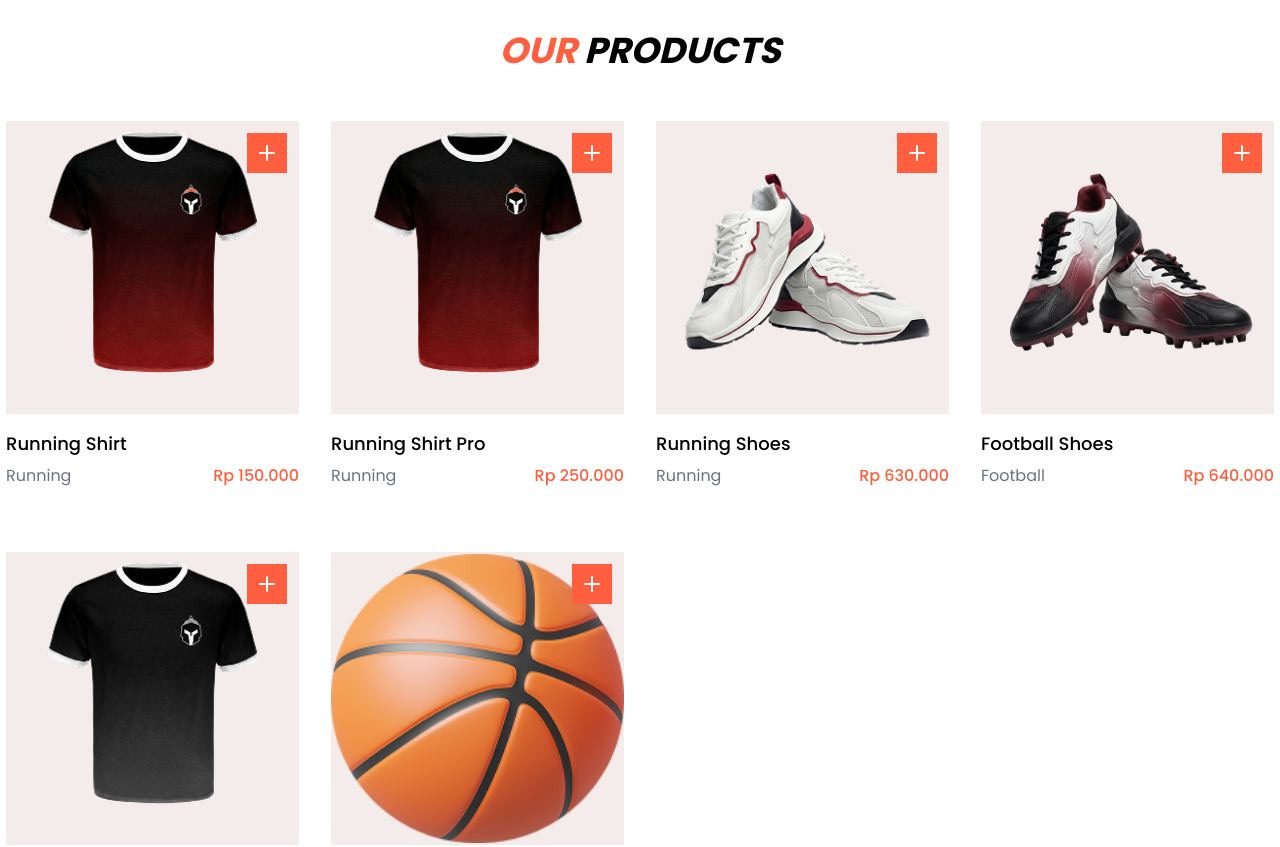
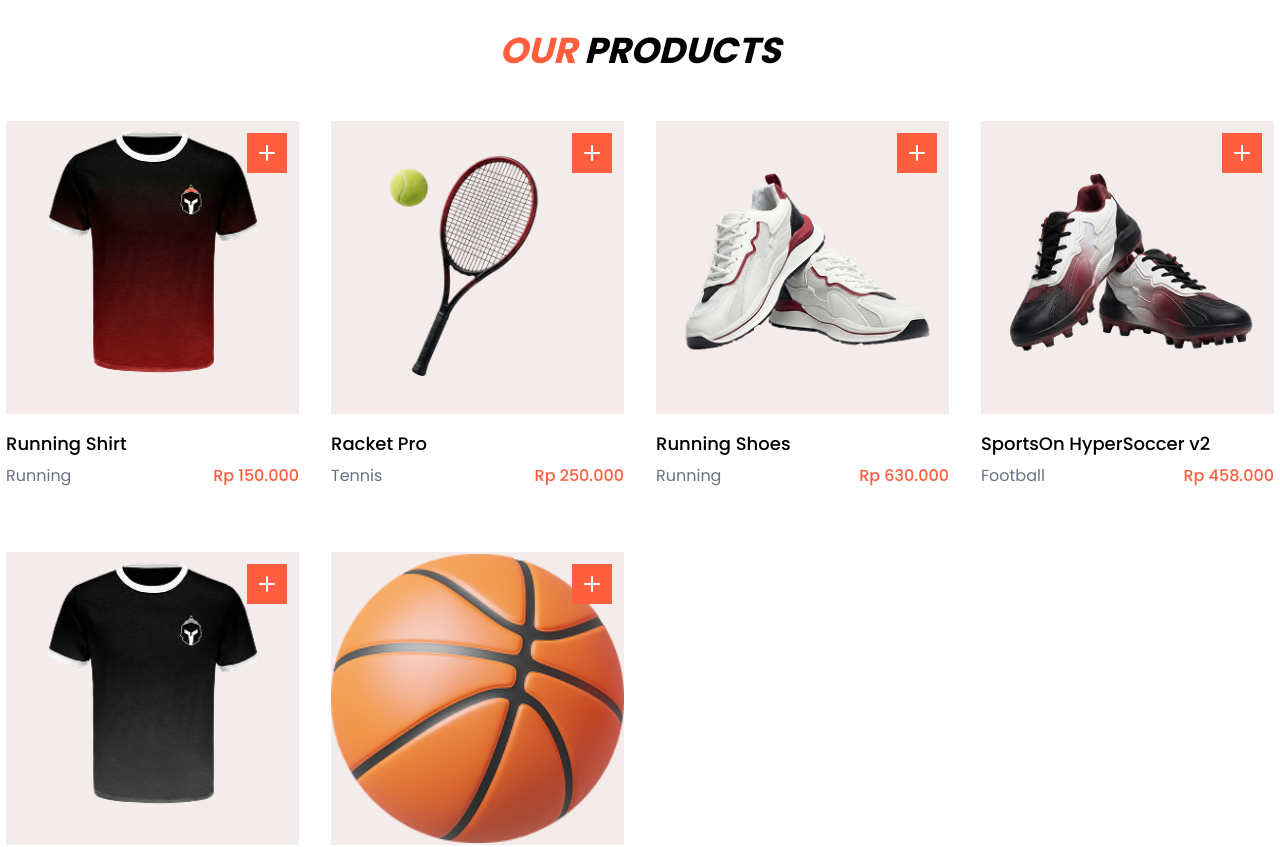
Before and after one commit to degafr/sporton-fe-vercel-deploy, a Next.js app: page / in a window 1280 px wide. Shown: the part 1300-2147 px from the top of the page. Built offline with nearby package versions, Linux system fonts and the light colour scheme.

Commit message:
feat cart popup

```diff
--- a/app/(landing)/components/home/products.tsx
+++ b/app/(landing)/components/home/products.tsx
@@ -2,6 +2,7 @@ import Image from "next/image";
 import Link from "next/link";
 import Button from "../ui/button";
 import { FiPlus } from "react-icons/fi";
+import priceFormatter from "@/app/utils/price-formatter";
 
 const productList = [
   {
@@ -11,10 +12,10 @@ const productList = [
     imgUrl: "product-1.png",
   },
   {
-    name: "Running Shirt Pro",
-    category: "Running",
+    name: "Racket Pro",
+    category: "Tennis",
     price: 250000,
-    imgUrl: "product-1.png",
+    imgUrl: "product-2.png",
   },
   {
     name: "Running Shoes",
@@ -23,9 +24,9 @@ const productList = [
     imgUrl: "product-3.png",
   },
   {
-    name: "Football Shoes",
+    name: "SportsOn HyperSoccer v2",
     category: "Football",
-    price: 640000,
+    price: 458000,
     imgUrl: "product-4.png",
   },
   {
@@ -71,11 +72,7 @@ const ProductsSection = () => {
             <div className="flex justify-between mb-8">
               <div className="text-gray-500">{product.category}</div>
               <div className="font-medium text-primary">
-                {Intl.NumberFormat("id-ID", {
-                  style: "currency",
-                  currency: "IDR",
-                  maximumSignificantDigits: 3,
-                }).format(product.price)}
+                {priceFormatter(product.price)}
               </div>
             </div>
           </Link>
--- a/app/(landing)/components/layouts/header.tsx
+++ b/app/(landing)/components/layouts/header.tsx
@@ -1,8 +1,13 @@
+"use client";
+
 import Image from "next/image";
 import Link from "next/link";
 import {FiSearch, FiShoppingBag} from "react-icons/fi"
+import CartPopup from "../ui/cart-popup";
+import { useState } from "react";
 
 const Header =() => {
+    const [isCartPopupOpen, setIsCartPopupOpen] = useState(false);
     return <header>
     <div className="flex justify-between gap-10 container mx-auto py-7">
     <Image
@@ -18,12 +23,13 @@ const Header =() => {
         </nav>
     <div className="flex gap-10">
         <FiSearch size={24}/>
-        <div className="relative">
+        <button className="relative cursor-pointer" onClick={() => setIsCartPopupOpen(!isCartPopupOpen)}>
             <FiShoppingBag size={24}/>
             <div className="bg-primary rounded-full w-3.5 h-3.5 absolute -top-1 -right-1 text-[9px] text-white text-center">
               3
             </div>
-            </div>
+            </button>
+            {isCartPopupOpen && <CartPopup />}
         </div>
     </div>
 
--- a/app/(landing)/components/product-detail/product-action.tsx
+++ b/app/(landing)/components/product-detail/product-action.tsx
@@ -1,32 +1,40 @@
-import { FiArrowDown, FiArrowRight, FiArrowUp, FiChevronDown, FiChevronUp, FiShoppingBag } from "react-icons/fi";
+"use client";
+
+import {FiArrowRight,FiChevronDown,FiChevronUp,FiShoppingBag,} from "react-icons/fi";
 import Button from "../ui/button";
+import { useState } from "react";
+
 
 const ProductActions = () => {
-    return  (
-        <div className="flex-gap-5">
+  const [qty, setQty] = useState(1);
+
+  return (
+    <div className="flex gap-5">
         <div className="border border-gray-500 inline-flex w-fit min-w-20.5">
-                <div className="aspect-square text-xl font-medium border-r border-gray-300 flex justify-center items-center">
-                    <span>2</span>
+            <div className="aspect-square text-xl font-medium border-r border-gray-500 flex justify-center items-center">
+                <span>{qty}</span>
             </div>
         <div className="flex flex-col">
-                    <button className="border-b border-gray-500 cursor-pointer h-1/2 aspect-square flex items-center justify-center">
-                    <FiChevronUp/>
+            <button className="border-b border-gray-500 cursor-pointer h-1/2 aspect-square flex items-center justify-center"
+            onClick={() => setQty(qty + 1)}>
+            <FiChevronUp />
             </button>
-                     <button className="border-b border-gray-500 cursor-pointer h-1/2 aspect-square flex items-center justify-center">
-                    <FiChevronDown/>
+            <button className="cursor-pointer h-1/2 aspect-square flex items-center justify-center"
+            onClick={() => setQty(qty > 1 ? qty - 1 : qty)}>
+            <FiChevronDown />
             </button>
         </div>
         </div>
         <Button className="px-20 w-full">
-                <FiShoppingBag size={24}/>
+        <FiShoppingBag size={24} />
         Add to Cart
         </Button>
         <Button variant="dark" className="px-20 w-full">
         Checkout Now
-                <FiArrowRight size={24}/>
+        <FiArrowRight size={24} />
         </Button>
     </div>
-    )
-}
+  );
+};
 
 export default ProductActions;
--- /dev/null
+++ b/app/(landing)/components/ui/cart-popup.tsx
@@ -0,0 +1,79 @@
+import Image from "next/image";
+import Button from "./button";
+import { FiArrowRight, FiTrash2 } from "react-icons/fi";
+import priceFormatter from "@/app/utils/price-formatter";
+
+const cartList = [
+  {
+    name: "Running Shirt",
+    category: "Running",
+    price: 150000,
+    qty:2,
+    imgUrl: "product-1.png",
+  },
+  {
+    name: "Racket Pro",
+    category: "Tennis",
+    price: 250000,
+    qty:3,
+    imgUrl: "product-2.png",
+  },
+  {
+    name: "Running Shoes",
+    category: "Running",
+    price: 630000,
+    qty:1,
+    imgUrl: "product-3.png",
+  },
+];
+
+const totalPrice = cartList.reduce(
+    (total, item) => total + item.price * item.qty,
+    0
+  );
+
+
+const CartPopup = () => {
+    return (
+        <div className="absolute bg-white right-35 top-16 shadow-xl shadow-black/10 border border-gray-200 w-95 z-10">
+            <div className="p-4 border-b border-gray-200 font-bold text-center">
+            Shopping Cart
+            </div>
+            {cartList.map((item, index) => (
+                <div className="border-b border-gray-200 p-4 flex gap-3" key={index}>
+                    <div className="bg-primary-light aspect-square w-16 flex justify-center items-center">
+                    <Image
+                    src={`/images/products/${item.imgUrl}`}
+                    width={63}
+                    height={63}
+                    alt={item.name}
+                    className="aspect-square object-contain"
+                    />
+                    </div>
+                    <div className="self-center">
+                        <div className="text-sm font-medium">{item.name}</div>
+                        <div className="flex gap-3 font-medium text-xs">
+                            <div>{item.qty}x</div>
+                            <div className="text-primary">{priceFormatter(item.price)}</div>
+                        </div>
+                    </div>
+                    <Button size="small" variant="ghost"className="w-7 h-7 p-0! self-center ml-auto">
+                        <FiTrash2 />
+                    </Button>
+                </div>
+            ))}
+            <div className="border-t border-gray-200 p-4">
+                <div className="flex justify-between font-semibold">
+                    <div className="text-sm">Total</div>
+                    <div className="text-primary text-xs">{priceFormatter(totalPrice)}</div>
+                </div>
+                <Button variant="dark" size="small"className="w-full mt-4" >
+                    Checkout Now <FiArrowRight/>
+                </Button>
+            </div>
+        </div>
+    )
+
+}
+
+export default CartPopup;
--- /dev/null
+++ b/app/utils/price-formatter.tsx
@@ -0,0 +1,11 @@
+const priceFormatter = (price: number) => {
+  const newFormat = Intl.NumberFormat("id-ID", {
+    style: "currency",
+    currency: "IDR",
+    maximumSignificantDigits: 3,
+  }).format(price);
+
+  return newFormat;
+};
+
+export default priceFormatter;
```
Lines whose indentation alone changed are shown as unchanged.
